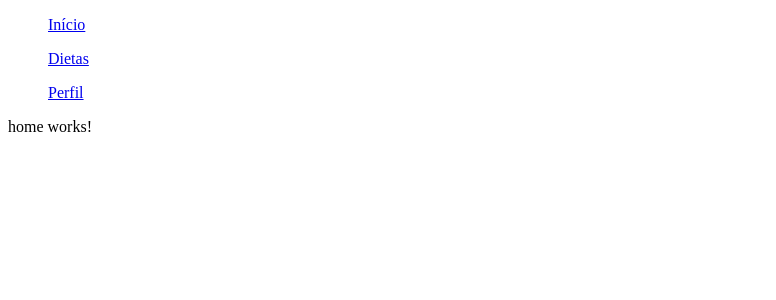
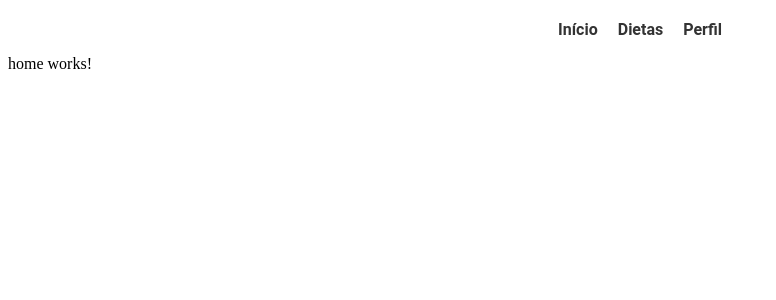
Before and after one commit to andrejsmattos/keep-health, an Angular app: page / in a window 1280 px wide. Shown: the top 300 px of the page, without its empty margins (0-776 px from the left). Built offline with nearby package versions, Linux system fonts and the light colour scheme.

Commit message:
criação do header

```diff
--- a/angular.json
+++ b/angular.json
@@ -29,10 +29,8 @@
             ],
             "scripts": [],
             "server": "src/main.server.ts",
-            "prerender": true,
-            "ssr": {
-              "entry": "server.ts"
-            }
+            "prerender": false,
+            "ssr": false
           },
           "configurations": {
             "production": {
--- a/src/app/app.routes.ts
+++ b/src/app/app.routes.ts
@@ -3,7 +3,6 @@ import { Routes } from '@angular/router';
 import { HomeComponent } from './components/home/home.component';
 import { CadastroComponent } from './components/cadastro/cadastro.component';
 import { LoginComponent } from './components/login/login.component';
-import { SidebarComponent } from './shared/components/sidebar/sidebar.component';
 import { DietComponent } from './components/diet/diet.component';
 import { DietDetailComponent } from './components/diet-detail/diet-detail.component';
 import { ProfileComponent } from './components/profile/profile.component';
@@ -27,10 +26,6 @@ export const routes: Routes = [
     component: CadastroComponent
   },
   {
-    path: 'sidebar',
-    component: SidebarComponent
-  },
-  {
     path: 'dietas',
     component: DietComponent
   },
--- a/src/app/components/cadastro/cadastro.component.html
+++ b/src/app/components/cadastro/cadastro.component.html
@@ -1,4 +1,3 @@
-<app-sidebar />
 <div class="cadastro">
   <form (ngSubmit)="cadastrarUsuario()" [formGroup]="formCadastro">
 
--- a/src/app/components/cadastro/cadastro.component.ts
+++ b/src/app/components/cadastro/cadastro.component.ts
@@ -1,15 +1,7 @@
 import { Component, Inject } from '@angular/core';
 import { FormControl, FormGroup, ReactiveFormsModule } from '@angular/forms';
-import { SidebarComponent } from "../../shared/components/sidebar/sidebar.component";
 import { Router, RouterLink } from '@angular/router';
 import { DOCUMENT } from '@angular/common';
-
-interface Usuario {
-  nome: string;
-  email: string;
-  dataNascimento: string;
-  senha: string;
-}
 
 @Component({
   selector: 'app-cadastro',
@@ -18,7 +10,6 @@ interface Usuario {
   styleUrl: './cadastro.component.css',
   imports: [
     ReactiveFormsModule,
-    SidebarComponent,
     RouterLink
   ]
 })
@@ -33,7 +24,6 @@ export class CadastroComponent {
     confirmarSenha: new FormControl(''),
   });
   localStorage: Storage | undefined;
-  listaUsuarios: Usuario[] = [];
 
   constructor(private router: Router, @Inject(DOCUMENT) private document: Document){
     this.localStorage = document.defaultView?.localStorage;
@@ -55,26 +45,27 @@ export class CadastroComponent {
       alert('A senha dos campos "senha" e "confirmar senha" devem ser iguais');
     } else {
 
-      //se campos estiverem preenchidos e senhas conferirem um novo usuário é criado
-      const novoUsuario: Usuario = {
-        nome: this.formCadastro.value.nome ?? '',
-        email: this.formCadastro.value.email ?? '',
-        dataNascimento: this.formCadastro.value.dataNascimento ?? '',
-        senha: this.formCadastro.value.senha ?? '',
-      };
 
       //se email já estiver cadastrado no localStorage usuário é redirecionado para tela de login
       let listaUsuarios = this.getUsersStorage();
-      if (listaUsuarios.find((user: Usuario) => user.email === novoUsuario.email)) {
+      if (listaUsuarios.find((user: {email: string;}) => user.email === this.formCadastro.value.email)) {
         alert(`Email já está cadastrado. Faça o login para iniciar sua sessão.`);
         this.router.navigate(['/login']);
 
         // novo usuário é adicionado na lista de usuários, enviada para a loalStorage
       } else {
+          const novoUsuario = {
+            nome: this.formCadastro.value.nome,
+            email: this.formCadastro.value.email,
+            dataNascimento: this.formCadastro.value.dataNascimento,
+            senha: this.formCadastro.value.senha
+          }
+          let listaUsuarios = this.getUsersStorage();
         listaUsuarios.push(novoUsuario);
-        this.localStorage?.setItem('usuarioCadastrado', JSON.stringify(listaUsuarios));
+        this.localStorage?.setItem('listaUsuarios', JSON.stringify(listaUsuarios));
         alert('Usuário cadastrado com sucesso!');
         this.formCadastro.reset();
+        this.router.navigate(['home'])
       }
     }
   }
@@ -86,12 +77,12 @@ export class CadastroComponent {
 
   // armazena lista de usuários no localStorage
   getUsersStorage(){
-    const listaVazia: Usuario[] = [];
-    const usuarios = this.localStorage?.getItem('usuarioCadastrado');
+    const listaVazia: string[] = [];
+    const usuarios = this.localStorage?.getItem('listaUsuarios');
     if(!!usuarios) {
       return JSON.parse(usuarios);
     } else {
-      this.localStorage?.setItem('usuarioCadastrado', JSON.stringify(listaVazia));
+      this.localStorage?.setItem('listaUsuarios', JSON.stringify(listaVazia));
       return [];
     };
   }
--- a/src/app/components/home/home.component.html
+++ b/src/app/components/home/home.component.html
@@ -1,2 +1,2 @@
-<app-sidebar />
+<app-header />
 <p>home works!</p>
--- a/src/app/components/home/home.component.ts
+++ b/src/app/components/home/home.component.ts
@@ -1,6 +1,6 @@
 import { Component } from '@angular/core';
-import { SidebarComponent } from "../../shared/components/sidebar/sidebar.component";
 import { RouterLink } from '@angular/router';
+import { HeaderComponent } from '../../shared/components/header/header.component';
 
 @Component({
     selector: 'app-home',
@@ -8,7 +8,7 @@ import { RouterLink } from '@angular/router';
     templateUrl: './home.component.html',
     styleUrl: './home.component.css',
     imports: [
-        SidebarComponent,
+        HeaderComponent,
         RouterLink
     ]
 })
--- a/src/app/components/login/login.component.html
+++ b/src/app/components/login/login.component.html
@@ -1,15 +1,14 @@
-<app-sidebar />
 <div class="login">
   <form (ngSubmit)="entrar()" [formGroup]="formLogin">
 
     <div class="elemento-form">
       <label for="email">Email </label>
-      <input type="email" name="email">
+      <input type="email" name="email" class="form-control" formControlName="email" required>
     </div>
 
     <div class="elemento-form">
       <label for="senha">Senha </label>
-      <input type="password" name="senha">
+      <input type="password" name="senha" class="form-control" formControlName="senha" required>
     </div>
 
     <div class="botoes-form">
--- a/src/app/shared/components/header/header.component.css
+++ b/src/app/shared/components/header/header.component.css
@@ -0,0 +1,32 @@
+* {
+  font-family: 'Roboto', sans-serif;
+  margin: 0;
+  padding: 0;
+  box-sizing: border-box;
+}
+
+.menu {
+  display: flex;
+  justify-content: center;
+  margin-top: 20px;
+}
+
+.menu nav ul {
+  list-style-type: none;
+  display: flex;
+}
+
+.menu nav ul p {
+  margin: 0 10px;
+}
+
+.menu nav ul p a {
+  text-decoration: none;
+  color: #333;
+  font-weight: bold;
+  transition: color 0.3s ease;
+}
+
+.menu nav ul p a:hover {
+  color: #28a745;
+}
--- a/src/app/shared/components/header/header.component.html
+++ b/src/app/shared/components/header/header.component.html
@@ -1 +1,9 @@
-<p>header works!</p>
+<menu class="menu">
+  <nav>
+    <ul>
+      <p><a routerLink='/home'>Início</a></p>
+      <p><a routerLink='/dietas'>Dietas</a></p>
+      <p><a routerLink='/perfil'>Perfil</a></p>
+    </ul>
+  </nav>
+</menu>
--- a/src/app/shared/components/header/header.component.ts
+++ b/src/app/shared/components/header/header.component.ts
@@ -1,9 +1,10 @@
 import { Component } from '@angular/core';
+import { RouterLink } from '@angular/router';
 
 @Component({
   selector: 'app-header',
   standalone: true,
-  imports: [],
+  imports: [ RouterLink ],
   templateUrl: './header.component.html',
   styleUrl: './header.component.css'
 })
```
Also changed, not shown: src/app/components/login/login.component.ts (+74 -25 lines).
